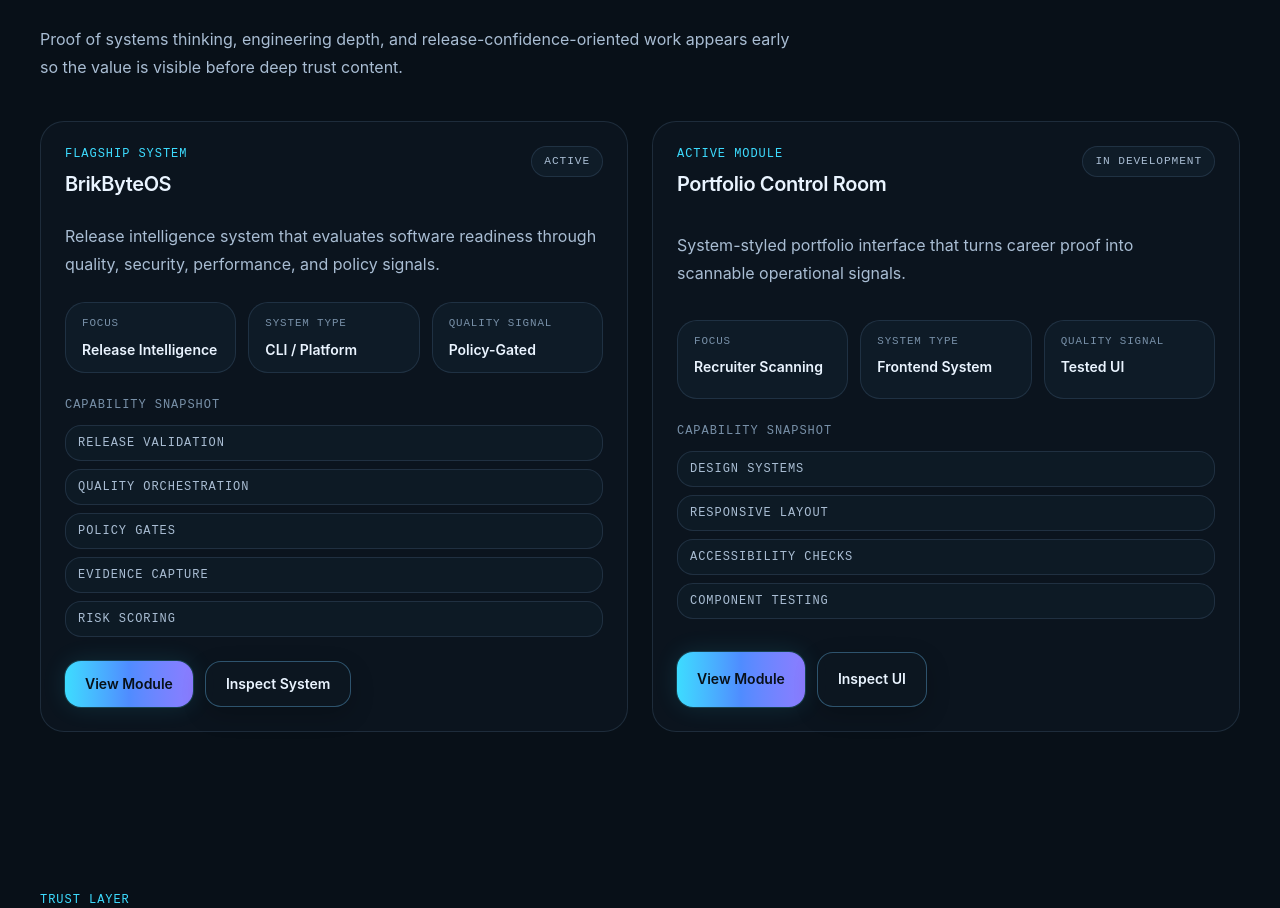
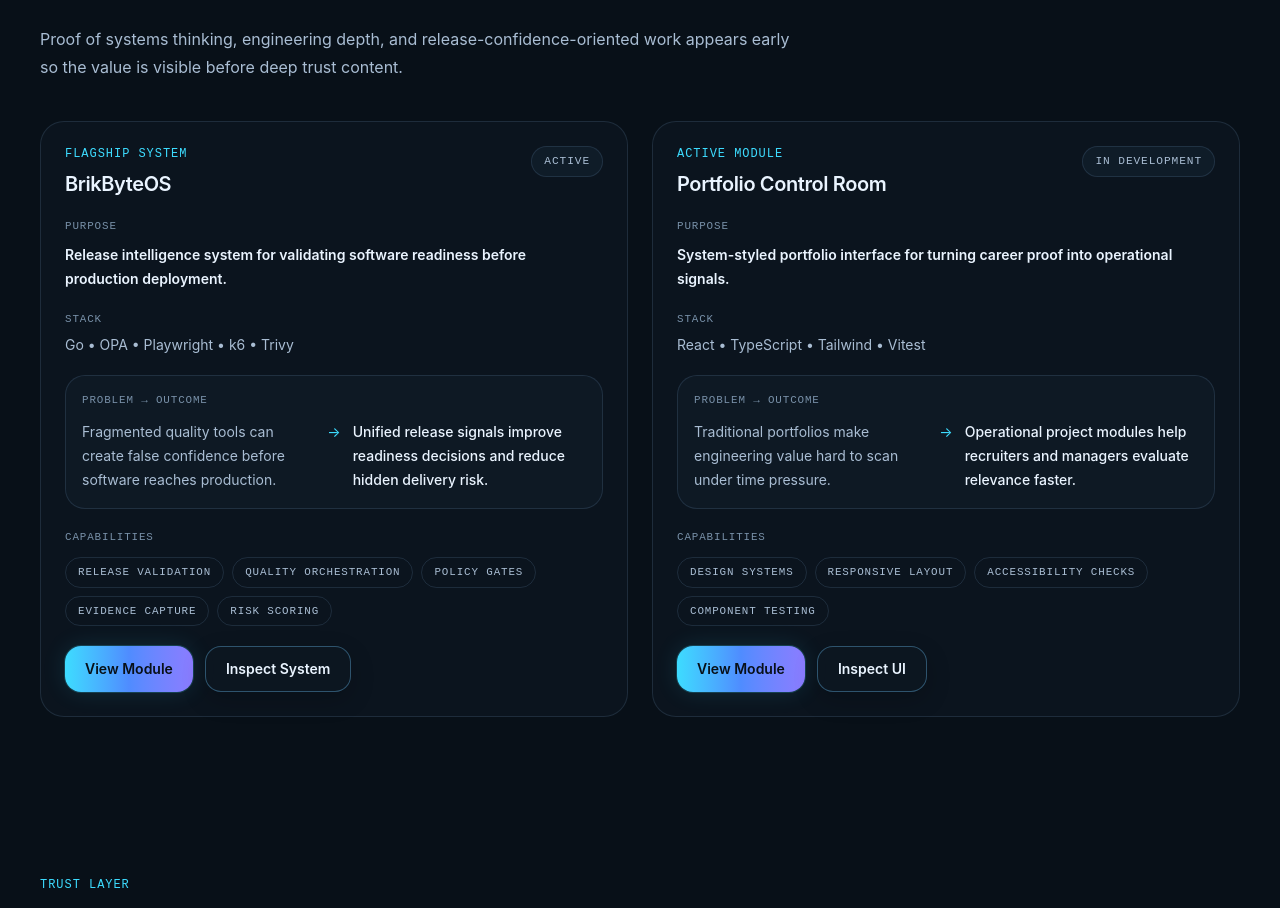
Before and after one commit to thapelomagqazana/thapelo-portfolio, a React (Vite) app: page / in a window 1280 px wide. Shown: the part 2464-3372 px from the top of the page. Built offline with nearby package versions, Linux system fonts and the light colour scheme.

Commit message:
feat(projects): add business-value problem outcome layer
Signed-off-by: Thapelo Magqazana <tapsmcgzee8@gmail.com>

```diff
--- a/src/components/projects/SystemCapabilityList.tsx
+++ b/src/components/projects/SystemCapabilityList.tsx
@@ -3,25 +3,26 @@ export interface SystemCapabilityListProps {
 }
 
 /**
- * System capability snapshot.
+ * Compact capability snapshot.
  *
- * Responsibilities:
- * - Show what the module demonstrates
- * - Avoid raw tool-list presentation
- * - Keep the list short enough for fast scanning
+ * Purpose:
+ * - Show what the project demonstrates
+ * - Keep capabilities secondary to purpose and outcome
  */
 export function SystemCapabilityList({
   capabilities,
 }: SystemCapabilityListProps) {
   return (
     <section aria-label="Capability snapshot">
-      <p className="type-label text-text-muted">Capability Snapshot</p>
+      <p className="font-mono text-[0.68rem] uppercase tracking-[0.08em] text-text-muted">
+        Capabilities
+      </p>
 
-      <ul className="mt-3 grid gap-2">
+      <ul className="mt-3 flex flex-wrap gap-2">
         {capabilities.slice(0, 5).map((capability) => (
           <li
             key={capability}
-            className="rounded-[var(--radius-panel-md)] border border-border-subtle bg-bg-800/55 px-3 py-2 font-mono text-[0.75rem] uppercase tracking-[0.08em] text-text-secondary"
+            className="rounded-full border border-border-subtle px-3 py-1.5 font-mono text-[0.68rem] uppercase tracking-[0.08em] text-text-secondary"
           >
             {capability}
           </li>
--- a/src/components/projects/SystemModuleCard.tsx
+++ b/src/components/projects/SystemModuleCard.tsx
@@ -1,6 +1,6 @@
 import type { ProjectModule } from "./project.types";
 import { SystemModuleHeader } from "./SystemModuleHeader";
-import { SystemSignalGroup } from "./SystemSignalGroup";
+import { SystemProblemOutcome } from "./SystemProblemOutcome";
 import { SystemCapabilityList } from "./SystemCapabilityList";
 import { SystemModuleActions } from "./SystemModuleActions";
 
@@ -8,41 +8,59 @@ export interface SystemModuleCardProps {
   readonly module: ProjectModule;
 }
 
+function flattenTechStack(module: ProjectModule): string {
+  return module.techStack.flatMap((group) => group.items).slice(0, 5).join(" • ");
+}
+
 /**
  * System module card.
  *
  * Responsibilities:
- * - Render a project as an operational system module
- * - Preserve consistent module structure across all projects
- * - Surface summary, signals, capabilities, and actions in a predictable order
+ * - Present each project as a clean system module
+ * - Avoid duplicated purpose/status/summary content
+ * - Prioritize fast scanning before deeper inspection
  *
  * Layout contract:
- * 1. Header
- * 2. Summary
- * 3. Operational signals
- * 4. Capability snapshot
- * 5. Actions
+ * 1. Header: title + status
+ * 2. Purpose: primary summary
+ * 3. Stack: compact implementation context
+ * 4. Problem → Outcome: business value
+ * 5. Capabilities: demonstrated engineering value
+ * 6. Actions
  */
 export function SystemModuleCard({ module }: SystemModuleCardProps) {
   return (
     <article
       id={module.id}
       aria-labelledby={`${module.id}-title`}
-      className="grid gap-6 rounded-[var(--radius-panel-xl)] border border-border-subtle bg-bg-850/70 p-6"
+      className="grid gap-5 rounded-[var(--radius-panel-xl)] border border-border-subtle bg-bg-850/70 p-6"
     >
-      <div id={`${module.id}-title`}>
       <SystemModuleHeader
         title={module.title}
         tag={module.tag}
         status={module.status}
+        titleId={`${module.id}-title`}
       />
-      </div>
 
-      <p className="max-w-[64ch] text-base leading-7 text-text-secondary">
-        {module.summary}
+      <section aria-label="Project purpose">
+        <p className="font-mono text-[0.68rem] uppercase tracking-[0.08em] text-text-muted">
+          Purpose
         </p>
+        <p className="mt-2 max-w-[64ch] text-sm font-semibold leading-6 text-text-primary">
+          {module.purpose}
+        </p>
+      </section>
 
-      <SystemSignalGroup signals={module.signals} />
+      <section aria-label="Tech stack">
+        <p className="font-mono text-[0.68rem] uppercase tracking-[0.08em] text-text-muted">
+          Stack
+        </p>
+        <p className="mt-2 text-sm text-text-secondary">
+          {flattenTechStack(module)}
+        </p>
+      </section>
+
+      <SystemProblemOutcome problem={module.problem} outcome={module.outcome} />
 
       <SystemCapabilityList capabilities={module.capabilities} />
 
--- /dev/null
+++ b/src/components/projects/SystemProblemOutcome.tsx
@@ -0,0 +1,38 @@
+export interface SystemProblemOutcomeProps {
+  readonly problem: string;
+  readonly outcome: string;
+}
+
+/**
+ * Unified problem-to-outcome value block.
+ *
+ * Responsibilities:
+ * - Communicate business value without extra visual noise
+ * - Show what changed because the module exists
+ * - Avoid duplicating purpose or capability content
+ */
+export function SystemProblemOutcome({
+  problem,
+  outcome,
+}: SystemProblemOutcomeProps) {
+  return (
+    <section
+      aria-label="Problem and outcome"
+      className="rounded-[var(--radius-panel-lg)] border border-border-subtle bg-bg-800/45 p-4"
+    >
+      <p className="font-mono text-[0.68rem] uppercase tracking-[0.08em] text-text-muted">
+        Problem → Outcome
+      </p>
+
+      <div className="mt-3 grid gap-3 text-sm leading-6 sm:grid-cols-[1fr_auto_1fr]">
+        <p className="text-text-secondary">{problem}</p>
+
+        <span aria-hidden="true" className="hidden text-accent-cyan sm:block">
+          →
+        </span>
+
+        <p className="font-medium text-text-primary">{outcome}</p>
+      </div>
+    </section>
+  );
+}
--- /dev/null
+++ b/src/components/projects/SystemSignalSummary.tsx
@@ -0,0 +1,107 @@
+import type {
+  ProjectModuleStatus,
+  ProjectTechStackGroup,
+} from "./project.types";
+
+/**
+ * Props for the recruiter-facing project signal summary.
+ */
+export interface SystemSignalSummaryProps {
+  readonly purpose: string;
+  readonly status: ProjectModuleStatus;
+  readonly techStack: readonly ProjectTechStackGroup[];
+}
+
+/**
+ * Convert project status enum values into readable labels.
+ */
+function formatProjectStatus(status: ProjectModuleStatus): string {
+  return status.replaceAll("_", " ");
+}
+
+/**
+ * Flatten grouped tech stack entries into a concise visible list.
+ *
+ * Rules:
+ * - Display max 5 items
+ * - Preserve scan speed
+ * - Prevent tool overload
+ */
+function flattenTechStack(
+  techStack: readonly ProjectTechStackGroup[],
+): readonly string[] {
+  return techStack.flatMap((group) => group.items).slice(0, 5);
+}
+
+/**
+ * Recruiter-facing signal summary layer.
+ *
+ * Responsibilities:
+ * - Expose project purpose, status, and tech stack at a glance
+ * - Help recruiters evaluate relevance in 3–5 seconds
+ * - Keep labels explicit and accessible
+ *
+ * Accessibility:
+ * - Each signal has a clear text label
+ * - Status meaning does not rely on color
+ * - Group labels are exposed through aria-labels
+ */
+export function SystemSignalSummary({
+  purpose,
+  status,
+  techStack,
+}: SystemSignalSummaryProps) {
+  const formattedStatus = formatProjectStatus(status);
+  const stackItems = flattenTechStack(techStack);
+
+  return (
+    <section
+      aria-label="Project signal summary"
+      className="grid gap-3 rounded-[var(--radius-panel-xl)] border border-border-subtle bg-bg-800/50 p-4"
+    >
+      <div
+        role="group"
+        aria-label={`Purpose: ${purpose}`}
+        className="rounded-[var(--radius-panel-lg)] border border-border-subtle bg-bg-850/60 px-4 py-3"
+      >
+        <p className="font-mono text-[0.68rem] uppercase tracking-[0.08em] text-text-muted">
+          Purpose
+        </p>
+
+        <p className="mt-2 text-sm font-semibold leading-6 text-text-primary">
+          {purpose}
+        </p>
+      </div>
+
+      <div className="grid gap-3 sm:grid-cols-2">
+        <div
+          role="group"
+          aria-label={`Status: ${formattedStatus}`}
+          className="rounded-[var(--radius-panel-lg)] border border-border-subtle bg-bg-850/60 px-4 py-3"
+        >
+          <p className="font-mono text-[0.68rem] uppercase tracking-[0.08em] text-text-muted">
+            Status
+          </p>
+
+          <p className="mt-2 font-mono text-sm font-semibold uppercase tracking-[0.08em] text-text-primary">
+            {formattedStatus}
+          </p>
+        </div>
+
+        <div
+          role="group"
+          aria-label={`Tech Stack: ${stackItems.join(", ")}`}
+          className="rounded-[var(--radius-panel-lg)] border border-border-subtle bg-bg-850/60 px-4 py-3"
+        >
+          <p className="font-mono text-[0.68rem] uppercase tracking-[0.08em] text-text-muted">
+            Tech Stack
+          </p>
+
+          <p className="mt-2 text-sm font-semibold leading-6 text-text-primary">
+            {stackItems.join(" • ")}
+          </p>
+        </div>
+      </div>
+    </section>
+  );
+}
--- a/src/components/projects/project.content.ts
+++ b/src/components/projects/project.content.ts
@@ -14,8 +14,15 @@ export const PROJECT_MODULES: readonly ProjectModule[] = [
     title: "BrikByteOS",
     tag: "FLAGSHIP SYSTEM",
     status: "ACTIVE",
+    purpose:
+      "Release intelligence system for validating software readiness before production deployment.",
     summary:
       "Release intelligence system that evaluates software readiness through quality, security, performance, and policy signals.",
+    techStack: [
+      { label: "Runtime", items: ["Go"] },
+      { label: "Policy", items: ["OPA"] },
+      { label: "Quality", items: ["Playwright", "k6", "Trivy"] },
+    ],
     signals: [
       { label: "Focus", value: "Release Intelligence" },
       { label: "System Type", value: "CLI / Platform" },
@@ -32,14 +39,30 @@ export const PROJECT_MODULES: readonly ProjectModule[] = [
       { label: "View Module", href: "#brikbyteos", variant: "primary" },
       { label: "Inspect System", href: "#brikbyteos", variant: "secondary" },
     ],
+    problem:
+      "Fragmented quality tools can create false confidence before software reaches production.",
+    outcome:
+      "Unified release signals improve readiness decisions and reduce hidden delivery risk.",
+    outcomeIndicators: [
+      { label: "Clearer release evidence" },
+      { label: "Reduced readiness ambiguity" },
+      { label: "Policy-based go/no-go checks" },
+    ],
   },
   {
     id: "portfolio-control-room",
     title: "Portfolio Control Room",
     tag: "ACTIVE MODULE",
     status: "IN_DEVELOPMENT",
+    purpose:
+      "System-styled portfolio interface for turning career proof into operational signals.",
     summary:
-      "System-styled portfolio interface that turns career proof into scannable operational signals.",
+      "Control-room portfolio interface that presents identity, projects, and proof as structured system signals.",
+    techStack: [
+      { label: "Frontend", items: ["React", "TypeScript"] },
+      { label: "UI", items: ["Tailwind"] },
+      { label: "Quality", items: ["Vitest"] },
+    ],
     signals: [
       { label: "Focus", value: "Recruiter Scanning" },
       { label: "System Type", value: "Frontend System" },
@@ -52,8 +75,25 @@ export const PROJECT_MODULES: readonly ProjectModule[] = [
       "Component testing",
     ],
     actions: [
-      { label: "View Module", href: "#portfolio-control-room", variant: "primary" },
-      { label: "Inspect UI", href: "#portfolio-control-room", variant: "secondary" },
+      {
+        label: "View Module",
+        href: "#portfolio-control-room",
+        variant: "primary",
+      },
+      {
+        label: "Inspect UI",
+        href: "#portfolio-control-room",
+        variant: "secondary",
+      },
+    ],
+    problem:
+      "Traditional portfolios make engineering value hard to scan under time pressure.",
+    outcome:
+      "Operational project modules help recruiters and managers evaluate relevance faster.",
+    outcomeIndicators: [
+      { label: "Faster profile scanning" },
+      { label: "Clearer capability signals" },
+      { label: "Consistent module structure" },
     ],
   },
 ];
```
Also changed, not shown: src/components/projects/SystemModuleHeader.tsx (+12 -6 lines), src/components/projects/project.types.ts (+60 -0 lines), 1 other file (tests, documents, lock files or other folders). Lines whose indentation alone changed are shown as unchanged.
